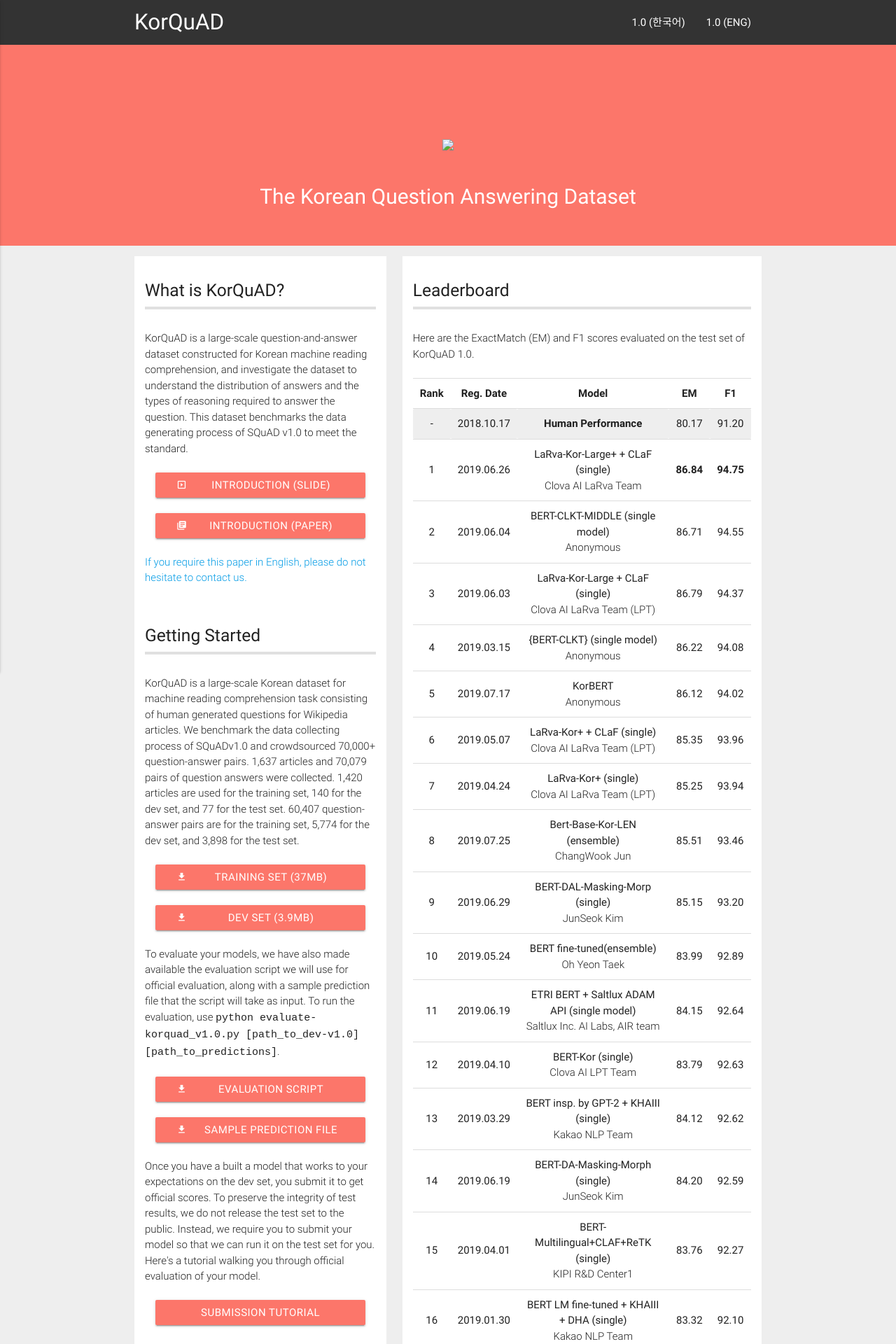
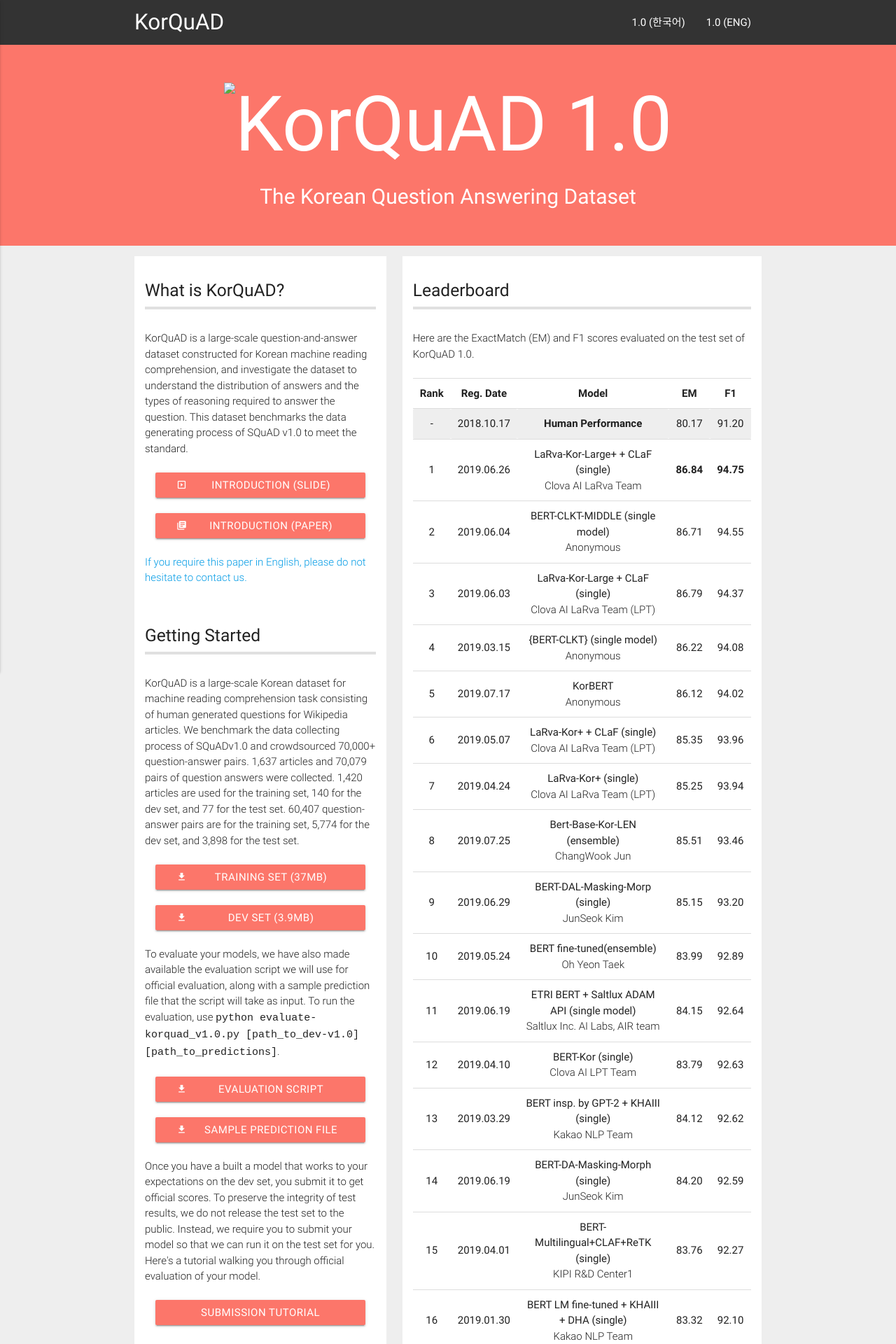
Before and after one commit to korquad/korquad.github.io, a Jekyll site: the page built from category/1.0_ENG.html, in a window 1280 px wide. Shown: the top 1920 px of the page at 70% size. Built offline with Jekyll 4.4.1, drawn with Linux system fonts in a browser that asks for light colours.

Commit message:
Update 1.0_ENG.html

```diff
--- a/category/1.0_ENG.html
+++ b/category/1.0_ENG.html
@@ -46,7 +46,7 @@
     <div class="cover" style="background-color:#fc766aff">
     <div class="container">
       <br>
-      <h1 class="header center white-text" style="font-size: 7.3em"> <img src="title_logo.png"> </h1>
+      <h1 class="header center white-text" style="font-size: 7.3em"> <img src="title_logo.png" alt="KorQuAD 1.0"> </h1>
       <h5 class="header center white-text" style="font-size: 2em"><p>The Korean Question Answering Dataset</p></h5>
       <br><br>
     </div>
```
